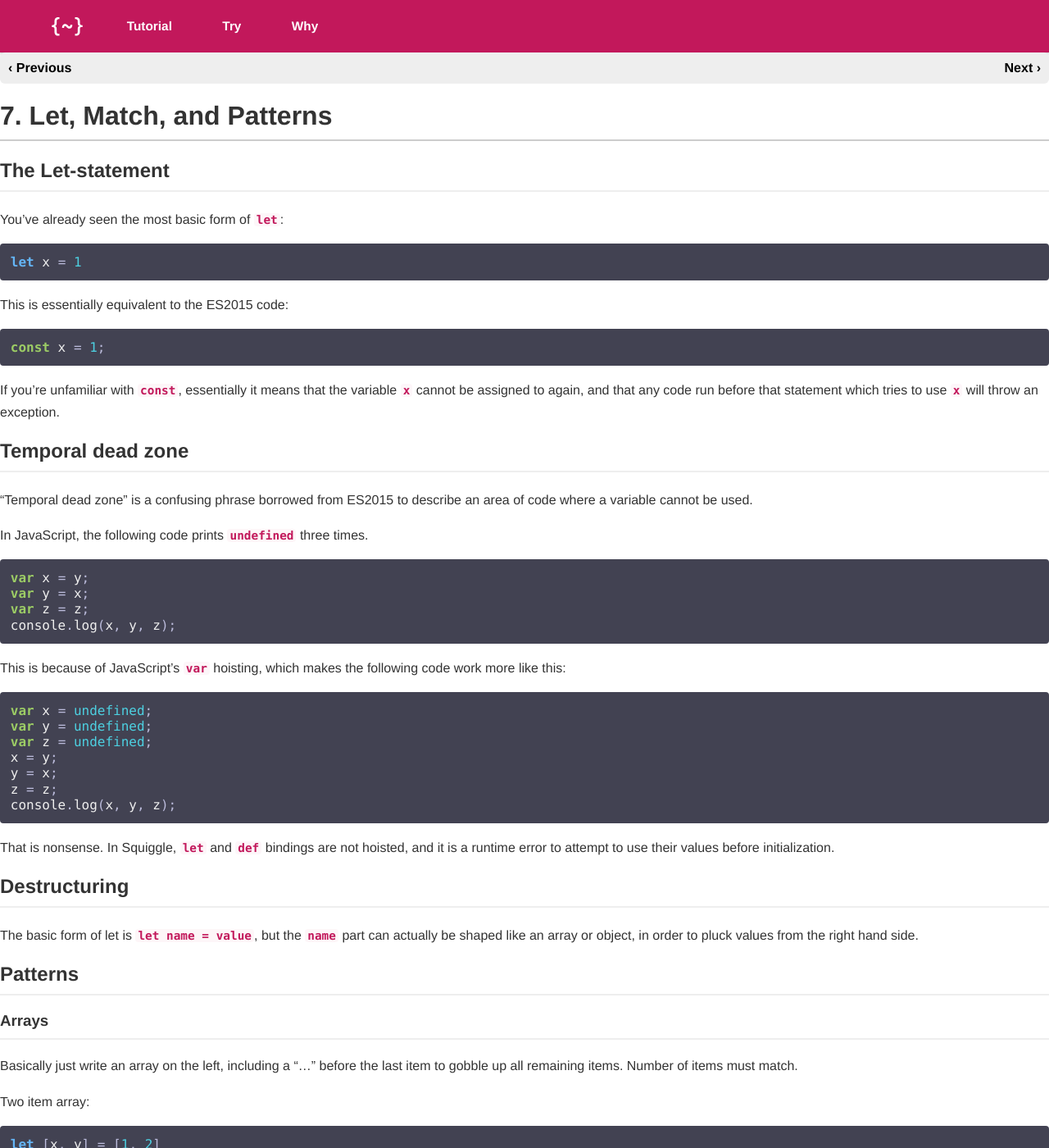
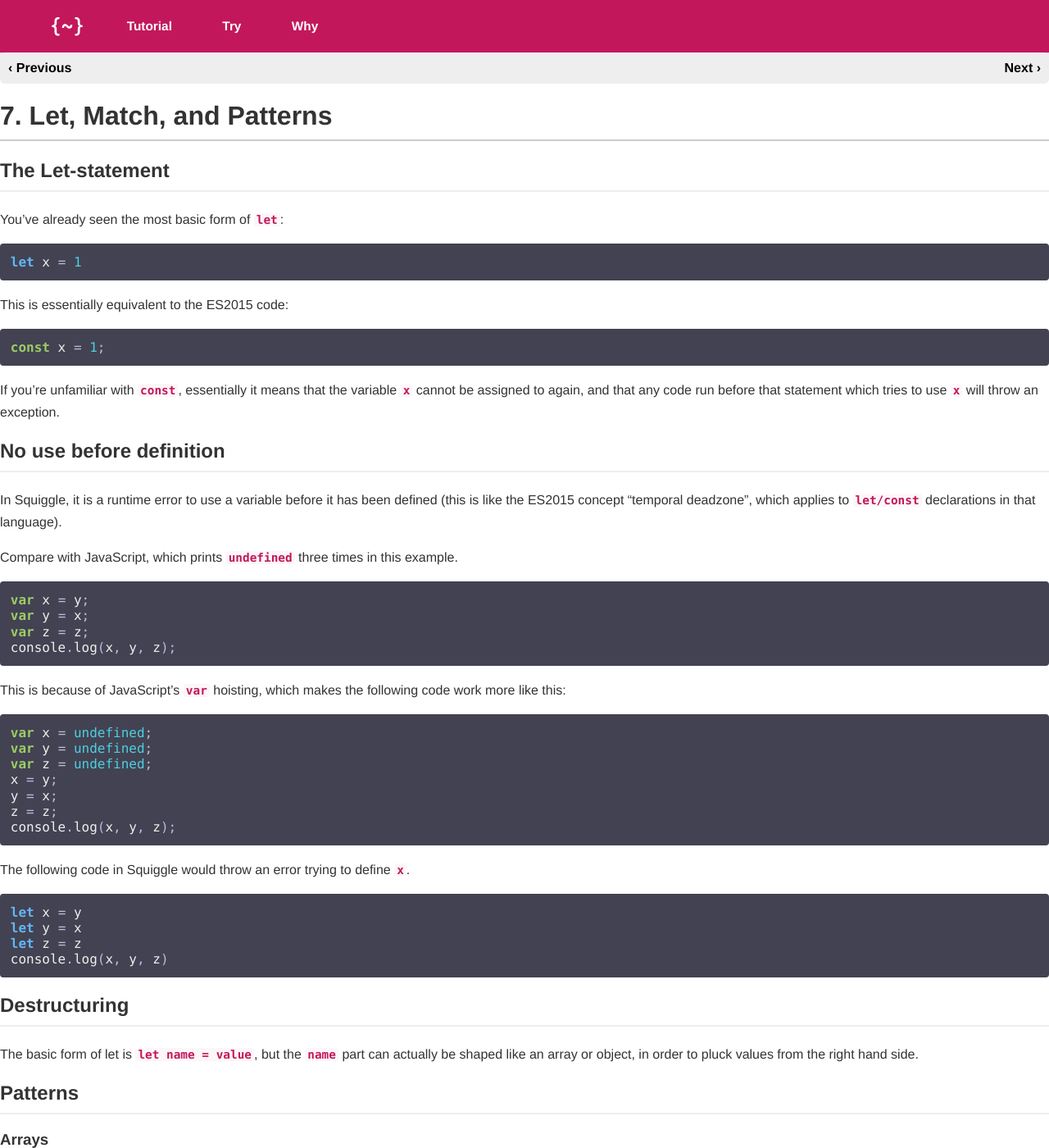
Before and after one commit to squiggle-lang/squiggle-lang.org, a Jekyll site: the page built from tutorial/chapter/7/index.md, in a window 1280 px wide and 1400 px high. Shown: the whole window at 82% size. Built offline with Jekyll 4.4.1, drawn with Linux system fonts in a browser that asks for light colours; Markdown is read by kramdown in place of the engine named in the settings.

Commit message:
Stop saying temporal dead zone

````diff
--- a/tutorial/chapter/7/index.md
+++ b/tutorial/chapter/7/index.md
@@ -18,11 +18,11 @@ const x = 1;
 
 If you're unfamiliar with `const`, essentially it means that the variable `x` cannot be assigned to again, and that any code run before that statement which tries to use `x` will throw an exception.
 
-## Temporal dead zone
+## No use before definition
 
-"Temporal dead zone" is a confusing phrase borrowed from ES2015 to describe an area of code where a variable cannot be used.
+In Squiggle, it is a runtime error to use a variable before it has been defined (this is like the ES2015 concept "temporal deadzone", which applies to `let/const` declarations in that language).
 
-In JavaScript, the following code prints `undefined` three times.
+Compare with JavaScript, which prints `undefined` three times in this example.
 
 ```javascript
 var x = y;
@@ -43,7 +43,14 @@ z = z;
 console.log(x, y, z);
 ```
 
-That is nonsense. In Squiggle, `let` and `def` bindings are not hoisted, and it is a runtime error to attempt to use their values before initialization.
+The following code in Squiggle would throw an error trying to define `x`.
+
+```squiggle
+let x = y
+let y = x
+let z = z
+console.log(x, y, z)
+```
 
 ## Destructuring
 
````
Also changed, not shown: index.md (+2 -2 lines).
